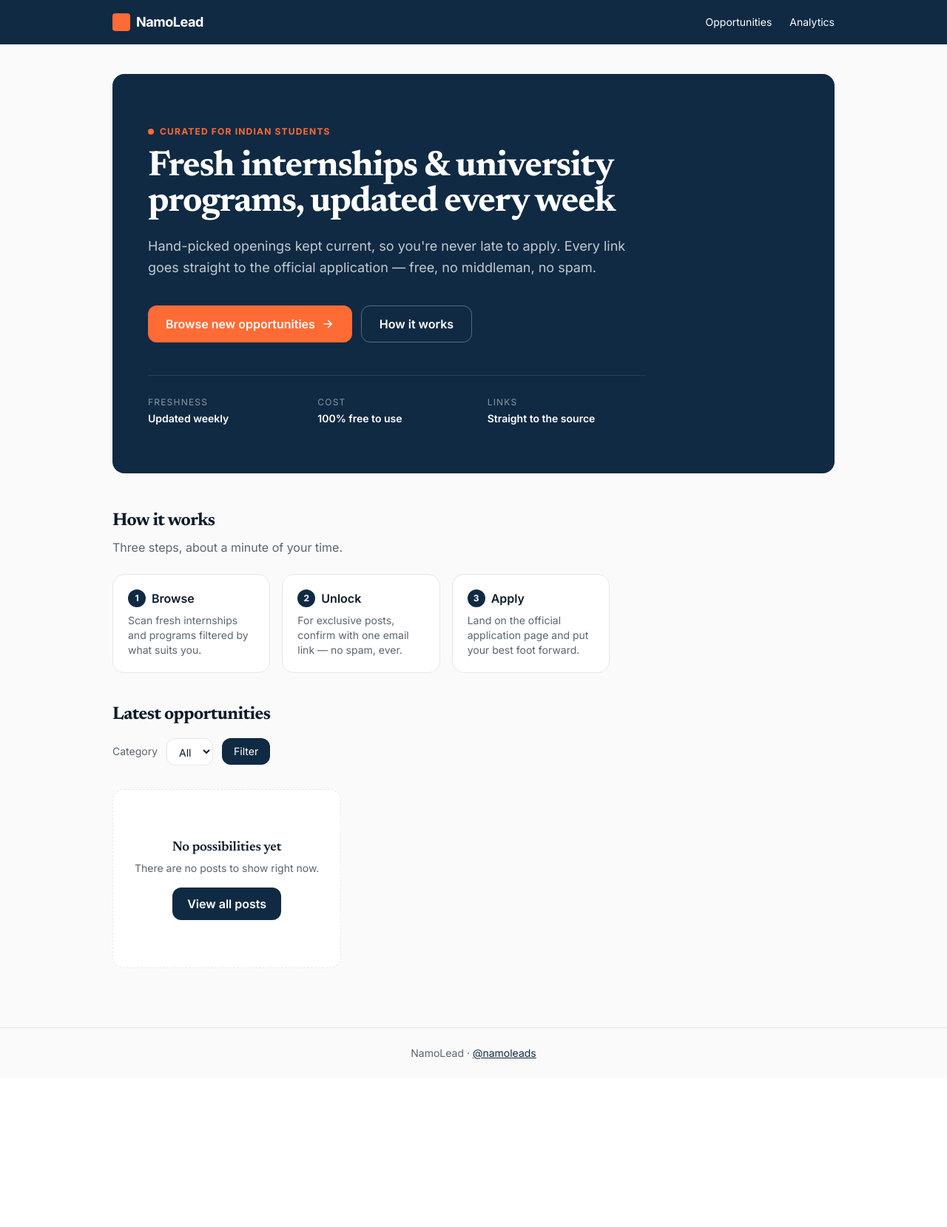
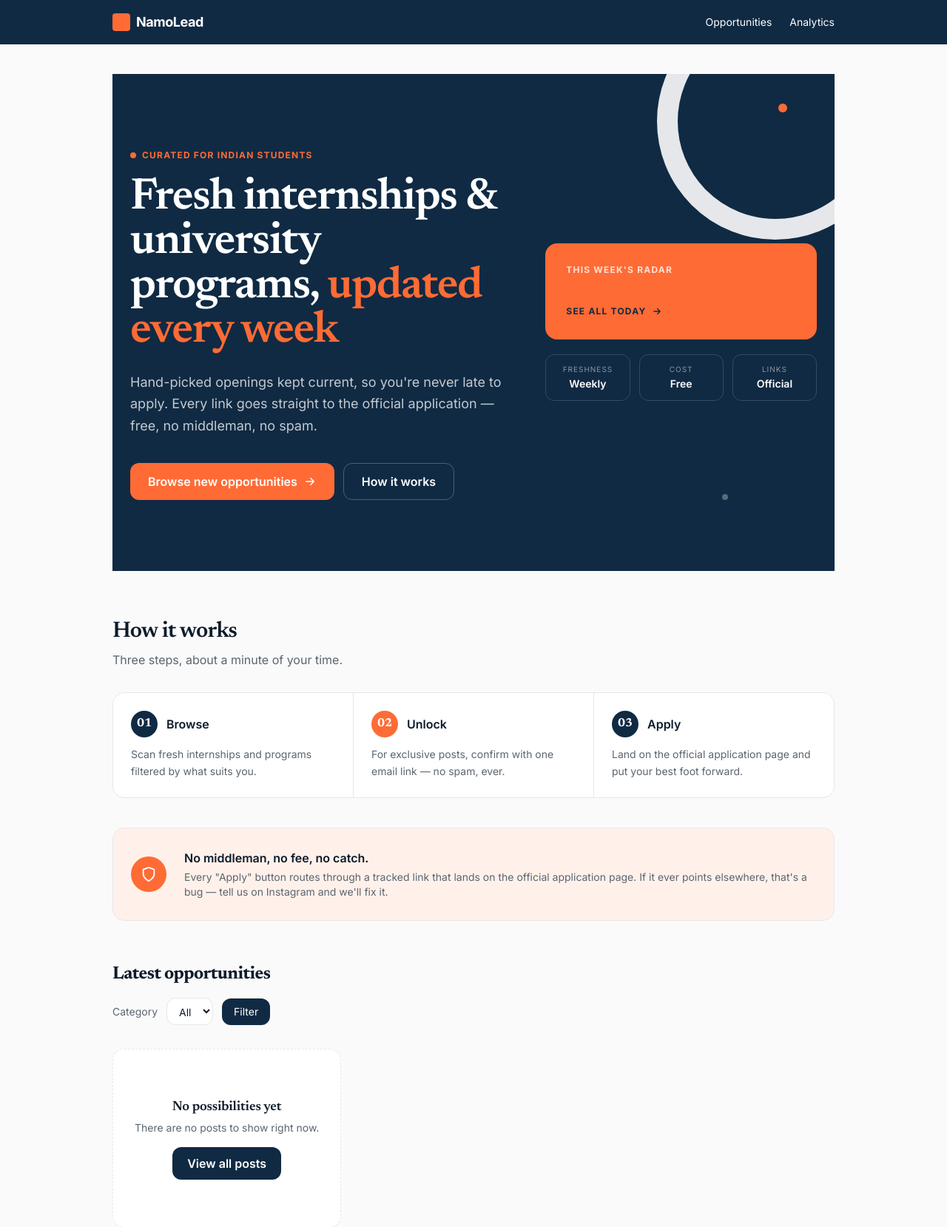
Before and after one commit to PranavAgarkar07/namolead, a Django app: template opportunities/templates/opportunities/opportunity_index_page.html in a window 1280 px wide. Shown: the top 1659 px of the page at 74% size. Before the commit the page ends 1432 px from the top, so only its background shows below. Run offline with Django 5.2, Linux system fonts and the light colour scheme; the template is opened without the code that fills it, so the values that code supplies are empty; some libraries are stand-ins or nearby versions.

Commit message:
feat: editorial hero + freshness cards + trust band (ui-ux-pro-max pass)

```diff
--- a/namolead/static/css/tokens.css
+++ b/namolead/static/css/tokens.css
@@ -51,6 +51,12 @@ h1, h2, h3, h4 {
   letter-spacing: -0.01em;
   line-height: 1.1;
 }
+.font-display {
+  font-family: var(--font-display) !important;
+  letter-spacing: -0.01em;
+  line-height: 1.1;
+}
+.text-navy { color: var(--navy) !important; }
 
 /* Flat, tactile, accessible base */
 body {
--- a/opportunities/models.py
+++ b/opportunities/models.py
@@ -23,6 +23,10 @@ class OpportunityIndexPage(Page):
         if category in Category.values:
             qs = qs.filter(category=category)
         ctx["opportunities"] = qs
+        radar = OpportunityPage.objects.child_of(self).live()
+        if category in Category.values:
+            radar = radar.filter(category=category)
+        ctx["radar"] = radar.order_by("-first_published_at")[:3]
         ctx["categories"] = Category.choices
         ctx["active_category"] = category
         return ctx
--- a/opportunities/templates/opportunities/opportunity_index_page.html
+++ b/opportunities/templates/opportunities/opportunity_index_page.html
@@ -4,23 +4,44 @@
 {% block content %}
 {% include "components/hero.html" %}
 
-<section id="how-it-works" class="max-w-2xl mt-12 mb-10">
-  <h2 class="text-2xl font-bold tracking-tight mb-2">How it works</h2>
-  <p class="text-[var(--ink-muted)] mb-6">Three steps, about a minute of your time.</p>
-  <ol class="grid grid-cols-1 sm:grid-cols-3 gap-4">
-    <li class="bg-[var(--surface-2)] border border-[var(--border)] rounded-[var(--radius-lg)] p-5">
-      <div class="flex items-center gap-2 mb-2"><span class="flex items-center justify-center w-6 h-6 rounded-full bg-[var(--navy)] text-white text-xs font-bold">1</span><span class="font-semibold">Browse</span></div>
-      <p class="text-sm text-[var(--ink-muted)]">Scan fresh internships and programs filtered by what suits you.</p>
+<section id="how-it-works" class="mt-16 mb-10">
+  <div class="max-w-2xl mb-8">
+    <h2 class="text-3xl font-semibold tracking-tight mb-2">How it works</h2>
+    <p class="text-[var(--ink-muted)]">Three steps, about a minute of your time.</p>
+  </div>
+  <ol class="grid grid-cols-1 sm:grid-cols-3 gap-px bg-[var(--border)] border border-[var(--border)] rounded-[var(--radius-lg)] overflow-hidden">
+    <li class="bg-[var(--surface-2)] p-6">
+      <div class="flex items-center gap-3 mb-3">
+        <span class="flex items-center justify-center w-9 h-9 rounded-full bg-[var(--navy)] text-white font-bold font-display">01</span>
+        <span class="font-semibold">Browse</span>
+      </div>
+      <p class="text-sm text-[var(--ink-muted)] leading-relaxed">Scan fresh internships and programs filtered by what suits you.</p>
     </li>
-    <li class="bg-[var(--surface-2)] border border-[var(--border)] rounded-[var(--radius-lg)] p-5">
-      <div class="flex items-center gap-2 mb-2"><span class="flex items-center justify-center w-6 h-6 rounded-full bg-[var(--navy)] text-white text-xs font-bold">2</span><span class="font-semibold">Unlock</span></div>
-      <p class="text-sm text-[var(--ink-muted)]">For exclusive posts, confirm with one email link — no spam, ever.</p>
+    <li class="bg-[var(--surface-2)] p-6">
+      <div class="flex items-center gap-3 mb-3">
+        <span class="flex items-center justify-center w-9 h-9 rounded-full bg-[var(--orange)] text-white font-bold font-display">02</span>
+        <span class="font-semibold">Unlock</span>
+      </div>
+      <p class="text-sm text-[var(--ink-muted)] leading-relaxed">For exclusive posts, confirm with one email link — no spam, ever.</p>
     </li>
-    <li class="bg-[var(--surface-2)] border border-[var(--border)] rounded-[var(--radius-lg)] p-5">
-      <div class="flex items-center gap-2 mb-2"><span class="flex items-center justify-center w-6 h-6 rounded-full bg-[var(--navy)] text-white text-xs font-bold">3</span><span class="font-semibold">Apply</span></div>
-      <p class="text-sm text-[var(--ink-muted)]">Land on the official application page and put your best foot forward.</p>
+    <li class="bg-[var(--surface-2)] p-6">
+      <div class="flex items-center gap-3 mb-3">
+        <span class="flex items-center justify-center w-9 h-9 rounded-full bg-[var(--navy)] text-white font-bold font-display">03</span>
+        <span class="font-semibold">Apply</span>
+      </div>
+      <p class="text-sm text-[var(--ink-muted)] leading-relaxed">Land on the official application page and put your best foot forward.</p>
     </li>
   </ol>
+</section>
+
+<section class="rounded-[var(--radius-lg)] bg-[var(--orange-soft)] border border-[var(--orange)]/25 px-6 py-7 mb-14 flex flex-col sm:flex-row sm:items-center gap-4 sm:gap-6">
+  <span class="flex-none flex items-center justify-center w-12 h-12 rounded-full bg-[var(--orange)] text-white" aria-hidden="true">
+    <svg xmlns="http://www.w3.org/2000/svg" width="22" height="22" viewBox="0 0 24 24" fill="none" stroke="currentColor" stroke-width="2" stroke-linecap="round" stroke-linejoin="round"><path d="M12 22s8-4 8-10V5l-8-3-8 3v7c0 6 8 10 8 10z"/></svg>
+  </span>
+  <div>
+    <p class="font-semibold text-[var(--ink)]">No middleman, no fee, no catch.</p>
+    <p class="text-sm text-[var(--ink-muted)] mt-1">Every "Apply" button routes through a tracked link that lands on the official application page. If it ever points elsewhere, that's a bug — tell us on Instagram and we'll fix it.</p>
+  </div>
 </section>
 
 <div class="mb-10">
--- a/templates/components/hero.html
+++ b/templates/components/hero.html
@@ -1,20 +1,47 @@
-<section class="bg-[var(--navy)] text-white rounded-[var(--radius-lg)] px-6 py-14 lg:px-12 lg:py-16">
-  <div class="max-w-2xl">
-    <span class="inline-flex items-center gap-2 text-[var(--orange)] uppercase tracking-widest text-xs font-bold mb-4">
+<section class="relative overflow-hidden bg-[var(--navy)] text-white">
+  <span class="pointer-events-none absolute -right-20 -top-24 w-80 h-80 rounded-full border-[28px] border-[var(--orange)]/20" aria-hidden="true"></span>
+  <span class="pointer-events-none absolute right-16 top-10 w-3 h-3 rounded-full bg-[var(--orange)]" aria-hidden="true"></span>
+  <span class="pointer-events-none absolute right-36 bottom-24 w-2 h-2 rounded-full bg-white/30" aria-hidden="true"></span>
+
+  <div class="max-w-5xl mx-auto px-6 py-16 lg:py-24 grid lg:grid-cols-[1.4fr_1fr] gap-12 items-center">
+    <div>
+      <span class="inline-flex items-center gap-2 text-[var(--orange)] uppercase tracking-widest text-xs font-bold mb-5">
         <span class="w-2 h-2 rounded-full bg-[var(--orange)]"></span>Curated for Indian students
       </span>
-    <h1 class="text-4xl sm:text-5xl font-bold tracking-tight">Fresh internships &amp; university programs, updated every week</h1>
-    <p class="mt-5 text-white/75 leading-relaxed text-lg">Hand-picked openings kept current, so you're never late to apply. Every link goes straight to the official application — free, no middleman, no spam.</p>
+      <h1 class="text-[2.75rem] sm:text-6xl font-semibold tracking-tight leading-[1.05]">
+        Fresh internships &amp; university programs, <span class="text-[var(--orange)]">updated every week</span>
+      </h1>
+      <p class="mt-6 text-white/75 leading-relaxed text-lg max-w-lg">Hand-picked openings kept current, so you're never late to apply. Every link goes straight to the official application — free, no middleman, no spam.</p>
       <div class="mt-9 flex flex-wrap gap-3">
         <a href="#opportunities" class="inline-flex items-center justify-center gap-2 font-semibold rounded-[var(--radius)] px-6 py-3 bg-[var(--orange)] text-white hover:bg-[var(--orange-strong)] active:scale-[0.97] transition-all">Browse new opportunities
           <svg xmlns="http://www.w3.org/2000/svg" width="18" height="18" viewBox="0 0 24 24" fill="none" stroke="currentColor" stroke-width="2" stroke-linecap="round" stroke-linejoin="round" aria-hidden="true"><path d="M5 12h14M13 6l6 6-6 6"/></svg>
         </a>
-      <a href="#how-it-works" class="inline-flex items-center justify-center gap-2 font-semibold rounded-[var(--radius)] px-6 py-3 border border-white/30 text-white hover:bg-white/10 active:scale-[0.97] transition-all">How it works</a>
+        <a href="#how-it-works" class="inline-flex items-center justify-center gap-2 font-semibold rounded-[var(--radius)] px-6 py-3 border border-white/25 text-white hover:bg-white/10 active:scale-[0.97] transition-all">How it works</a>
       </div>
-    <dl class="mt-11 grid grid-cols-1 sm:grid-cols-3 gap-4 border-t border-white/10 pt-7 text-sm">
-      <div><dt class="uppercase tracking-widest text-xs text-white/50 mb-1">Freshness</dt><dd class="font-semibold">Updated weekly</dd></div>
-      <div><dt class="uppercase tracking-widest text-xs text-white/50 mb-1">Cost</dt><dd class="font-semibold">100% free to use</dd></div>
-      <div><dt class="uppercase tracking-widest text-xs text-white/50 mb-1">Links</dt><dd class="font-semibold">Straight to the source</dd></div>
+    </div>
+
+    <aside class="hidden lg:block">
+      <div class="bg-[var(--orange)] rounded-[var(--radius-lg)] p-7">
+        <p class="uppercase tracking-widest text-xs font-bold text-white/80 mb-4">This week's radar</p>
+        <ul class="space-y-4">
+          {% for r in radar %}
+          <li{% if not forloop.first %} class="border-t border-white/20 pt-4"{% endif %}>
+            <a href="{{ r.url }}" class="block group">
+              <span class="block text-white font-semibold text-lg group-hover:underline">{{ r.title }}</span>
+              <span class="text-sm text-white/80">{% if r.organization %}{{ r.organization }}{% else %}{{ r.get_category_display }}{% endif %}</span>
+            </a>
+          </li>
+          {% endfor %}
+        </ul>
+        <a href="#opportunities" class="mt-6 inline-flex items-center gap-2 text-xs font-bold uppercase tracking-widest text-navy hover:text-white transition-colors">See all today
+          <svg xmlns="http://www.w3.org/2000/svg" width="14" height="14" viewBox="0 0 24 24" fill="none" stroke="currentColor" stroke-width="2.5" stroke-linecap="round" stroke-linejoin="round" aria-hidden="true"><path d="M5 12h14M13 6l6 6-6 6"/></svg>
+        </a>
+      </div>
+      <dl class="mt-5 grid grid-cols-3 gap-3 text-center">
+        <div class="border border-white/15 rounded-[var(--radius)] py-3"><dt class="uppercase tracking-widest text-[10px] text-white/50">Freshness</dt><dd class="font-semibold text-sm mt-0.5">Weekly</dd></div>
+        <div class="border border-white/15 rounded-[var(--radius)] py-3"><dt class="uppercase tracking-widest text-[10px] text-white/50">Cost</dt><dd class="font-semibold text-sm mt-0.5">Free</dd></div>
+        <div class="border border-white/15 rounded-[var(--radius)] py-3"><dt class="uppercase tracking-widest text-[10px] text-white/50">Links</dt><dd class="font-semibold text-sm mt-0.5">Official</dd></div>
       </dl>
+    </aside>
   </div>
 </section>
```
Also changed, not shown: templates/components/card.html (+13 -1 lines). Lines whose indentation alone changed are shown as unchanged.
